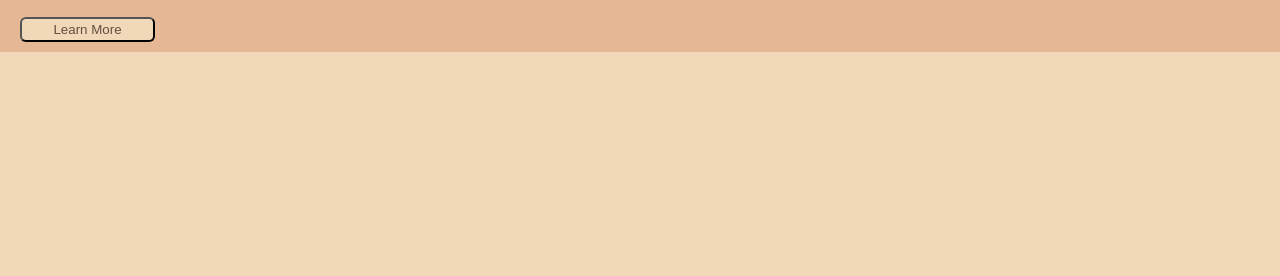
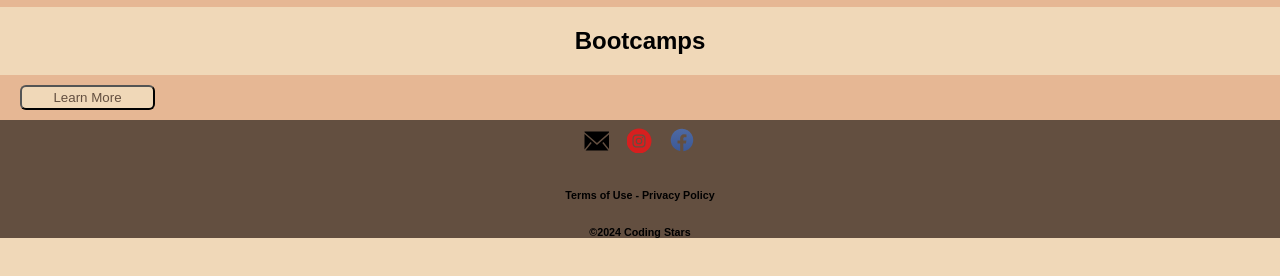
Before and after one commit to Nikithamboks25/DevLaunch, a plain HTML site: page Pages/BootcampWidgets.html in a window 1280 px wide. Shown: the part 34-310 px from the top of the page. Drawn offline with Linux system fonts and the light colour scheme.

Commit message:
Adding a few more things such as the header and the footer

```diff
--- a/Pages/BootcampWidgets.html
+++ b/Pages/BootcampWidgets.html
@@ -1,14 +1,16 @@
 <!DOCTYPE html>
 <html lang="en">
+
 <head>
     <meta charset="UTF-8">
     <meta name="viewport" content="width=device-width, initial-scale=1.0">
     <title>DevLaunch Widgets</title>
     <link href="/Styling/bootcampWidgets.css" rel="stylesheet">
 </head>
+
 <body>
     <header>
-        <nav id = "navigation">
+        <nav id="navigation">
             <img src="/Assets/devlaunch-removebg-preview.png" alt="DevLaunch Logo">
             <ul class="navlist">
                 <li><a href="">Home</a></li>
@@ -16,18 +18,74 @@
                 <li><a href="">Review</a></li>
                 <li><a href="">Contact Us</a></li>
             </ul>
-            <input name = "search" id = "search" type = "search" placeholder="search">
+            <input name="search" id="search" type="search" placeholder="search">
 
         </nav>
     </header>
-    <section id = "widgets">
-      <div>
-        <button >Learn More</button>
 
-      </div>
 
+    <h2 id = "heading">Bootcamps</h2>
+    <section id="widgets">
+        <div>
+            <button>Learn More</button>
+        </div>
     </section>
 
 
+    <footer>
+        <!--Email-->
+        <svg fill="#000000" width="25px" height="25px" viewBox="0 0 1920 1920" xmlns="http://www.w3.org/2000/svg">
+            <g id="SVGRepo_bgCarrier" stroke-width="0"></g>
+            <g id="SVGRepo_tracerCarrier" stroke-linecap="round" stroke-linejoin="round"></g>
+            <g id="SVGRepo_iconCarrier">
+                <path
+                    d="M1920 428.266v1189.54l-464.16-580.146-88.203 70.585 468.679 585.904H83.684l468.679-585.904-88.202-70.585L0 1617.805V428.265l959.944 832.441L1920 428.266ZM1919.932 226v52.627l-959.943 832.44L.045 278.628V226h1919.887Z"
+                    fill-rule="evenodd"></path>
+            </g>
+        </svg>
+
+        <!--Instagram :) -->
+        <svg fill="#d61f1f" width="25px" height="25px" viewBox="0 0 19.2 19.2" data-name="Instagram w/circle"
+            xmlns="http://www.w3.org/2000/svg">
+            <g id="SVGRepo_bgCarrier" stroke-width="0"></g>
+            <g id="SVGRepo_tracerCarrier" stroke-linecap="round" stroke-linejoin="round"></g>
+            <g id="SVGRepo_iconCarrier">
+                <path
+                    d="M13.498 6.651a1.656 1.656 0 0 0-.95-.949 2.766 2.766 0 0 0-.928-.172c-.527-.024-.685-.03-2.02-.03s-1.493.006-2.02.03a2.766 2.766 0 0 0-.929.172 1.656 1.656 0 0 0-.949.95 2.766 2.766 0 0 0-.172.928c-.024.527-.03.685-.03 2.02s.006 1.493.03 2.02a2.766 2.766 0 0 0 .172.929 1.656 1.656 0 0 0 .95.949 2.766 2.766 0 0 0 .928.172c.527.024.685.029 2.02.029s1.493-.005 2.02-.03a2.766 2.766 0 0 0 .929-.171 1.656 1.656 0 0 0 .949-.95 2.766 2.766 0 0 0 .172-.928c.024-.527.029-.685.029-2.02s-.005-1.493-.03-2.02a2.766 2.766 0 0 0-.171-.929zM9.6 12.168A2.568 2.568 0 1 1 12.168 9.6 2.568 2.568 0 0 1 9.6 12.168zm2.669-4.637a.6.6 0 1 1 .6-.6.6.6 0 0 1-.6.6zM11.267 9.6A1.667 1.667 0 1 1 9.6 7.933 1.667 1.667 0 0 1 11.267 9.6zM9.6 0a9.6 9.6 0 1 0 9.6 9.6A9.6 9.6 0 0 0 9.6 0zm4.97 11.661a3.67 3.67 0 0 1-.233 1.214 2.556 2.556 0 0 1-1.462 1.462 3.67 3.67 0 0 1-1.213.233c-.534.024-.704.03-2.062.03s-1.528-.006-2.062-.03a3.67 3.67 0 0 1-1.213-.233 2.556 2.556 0 0 1-1.462-1.462 3.67 3.67 0 0 1-.233-1.213c-.024-.534-.03-.704-.03-2.062s.006-1.528.03-2.062a3.67 3.67 0 0 1 .232-1.213 2.556 2.556 0 0 1 1.463-1.463 3.67 3.67 0 0 1 1.213-.232c.534-.024.704-.03 2.062-.03s1.528.006 2.062.03a3.67 3.67 0 0 1 1.213.232 2.556 2.556 0 0 1 1.462 1.463 3.67 3.67 0 0 1 .233 1.213c.024.534.03.704.03 2.062s-.006 1.528-.03 2.062z">
+                </path>
+            </g>
+        </svg>
+
+        <!--facebook-->
+        <svg width="27px" height="27px" viewBox="0 0 24 24" id="_24x24_On_Light_Facebook"
+            data-name="24x24/On Light/Facebook" xmlns="http://www.w3.org/2000/svg"
+            xmlns:xlink="http://www.w3.org/1999/xlink" fill="#000000">
+            <g id="SVGRepo_bgCarrier" stroke-width="0"></g>
+            <g id="SVGRepo_tracerCarrier" stroke-linecap="round" stroke-linejoin="round"></g>
+            <g id="SVGRepo_iconCarrier">
+                <defs>
+                    <linearGradient id="linear-gradient" x1="0.5" x2="0.5" y2="0.991" gradientUnits="objectBoundingBox">
+                        <stop offset="0" stop-color="#4e69a2"></stop>
+                        <stop offset="1" stop-color="#3b5998"></stop>
+                    </linearGradient>
+                    <clipPath id="clip-path">
+                        <path id="Shape"
+                            d="M11.193,19.929h0V13.159h2.358l.354-2.667H11.193v-1.7c0-.779.231-1.3,1.356-1.3H14V5.106A19.937,19.937,0,0,0,11.887,5,3.269,3.269,0,0,0,8.365,8.525v1.966H6v2.667H8.365v6.709a10,10,0,1,1,2.83.062Z"
+                            transform="translate(2 2)" fill="url(#linear-gradient)"></path>
+                    </clipPath>
+                </defs>
+                <rect id="view-box" width="27" height="27" fill="none"></rect>
+                <path id="Shape-2" data-name="Shape"
+                    d="M11.193,19.929h0V13.159h2.358l.354-2.667H11.193v-1.7c0-.779.231-1.3,1.356-1.3H14V5.106A19.937,19.937,0,0,0,11.887,5,3.269,3.269,0,0,0,8.365,8.525v1.966H6v2.667H8.365v6.709a10,10,0,1,1,2.83.062Z"
+                    transform="translate(2 2)" fill="url(#linear-gradient)"></path>
+            </g>
+        </svg>
+
+        <h6>Terms of Use - Privacy Policy</h6>
+        <h6>©2024 Coding Stars</h6>
+    </footer>
+
+
 </body>
+
 </html>
--- a/Styling/bootcampWidgets.css
+++ b/Styling/bootcampWidgets.css
@@ -61,6 +61,7 @@ button{
     width: 135px;
     height: 25px ;
     border-radius: 6px;
+    cursor: pointer;
 
 }
 
@@ -68,3 +69,17 @@ button:hover {
     background-color: var(--Carafe);
     color: var(--Champain);
 }
+footer{
+    background-color: var(--Carafe);
+
+    text-align: center;
+}
+
+
+svg{
+    padding: 6.5px;
+}
+
+#heading{
+ text-align: center;
+}
```
